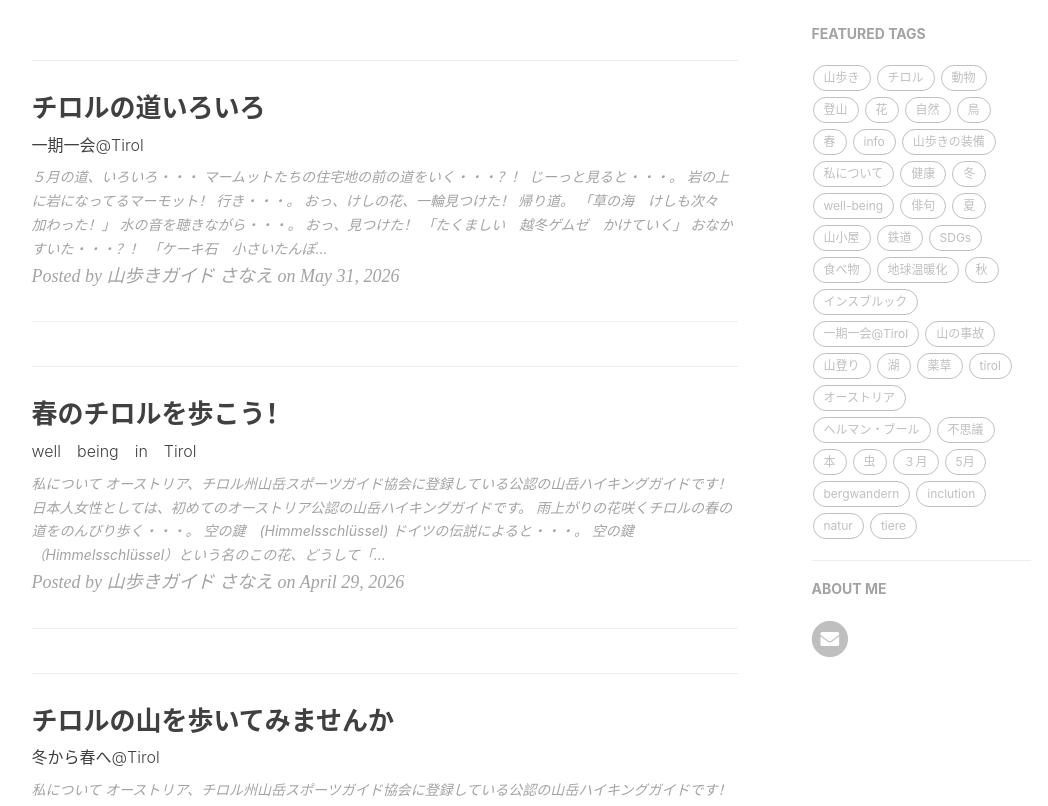
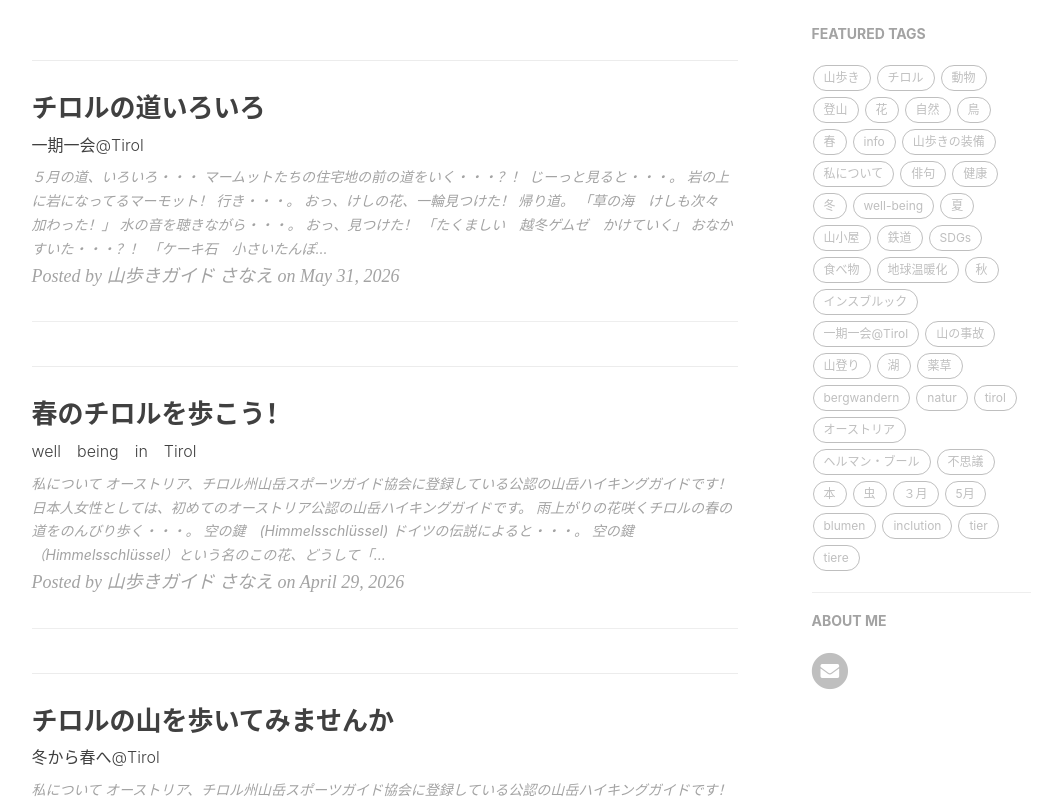
Before and after one commit to yamayagi/yamayagi.github.io, a Jekyll site: the page built from index.html, in a window 1280 px wide and 900 px high, scrolled down 328 px, cut to the strip 94-900 px from the top of the window. Shown: the whole strip, without its empty margins (136-1184 px from the left). Built offline with Jekyll 4.4.1, drawn with Linux system fonts in a browser that asks for light colours; nearby versions of some CDN libraries; the list of posts is cut into pages by our own code; comment, search, counter and statistics services are not loaded.

Commit message:
Update 2026-05-31-Tirol.md

```diff
--- a/_posts/2026-05-31-Tirol.md
+++ b/_posts/2026-05-31-Tirol.md
@@ -1,7 +1,7 @@
 ---
 title: チロルの道いろいろ
 subtitle: 一期一会@Tirol
-tags: [チロル,tirol,虫,花,春,鳥,山歩き,山登り,動物,5月,山歩きの装備]
+tags: [チロル,tirol,虫,花,春,鳥,山歩き,山登り,動物,5月,山歩きの装備,俳句,tier,blumen,natur,bergwandern]
 ---
 
 
```
